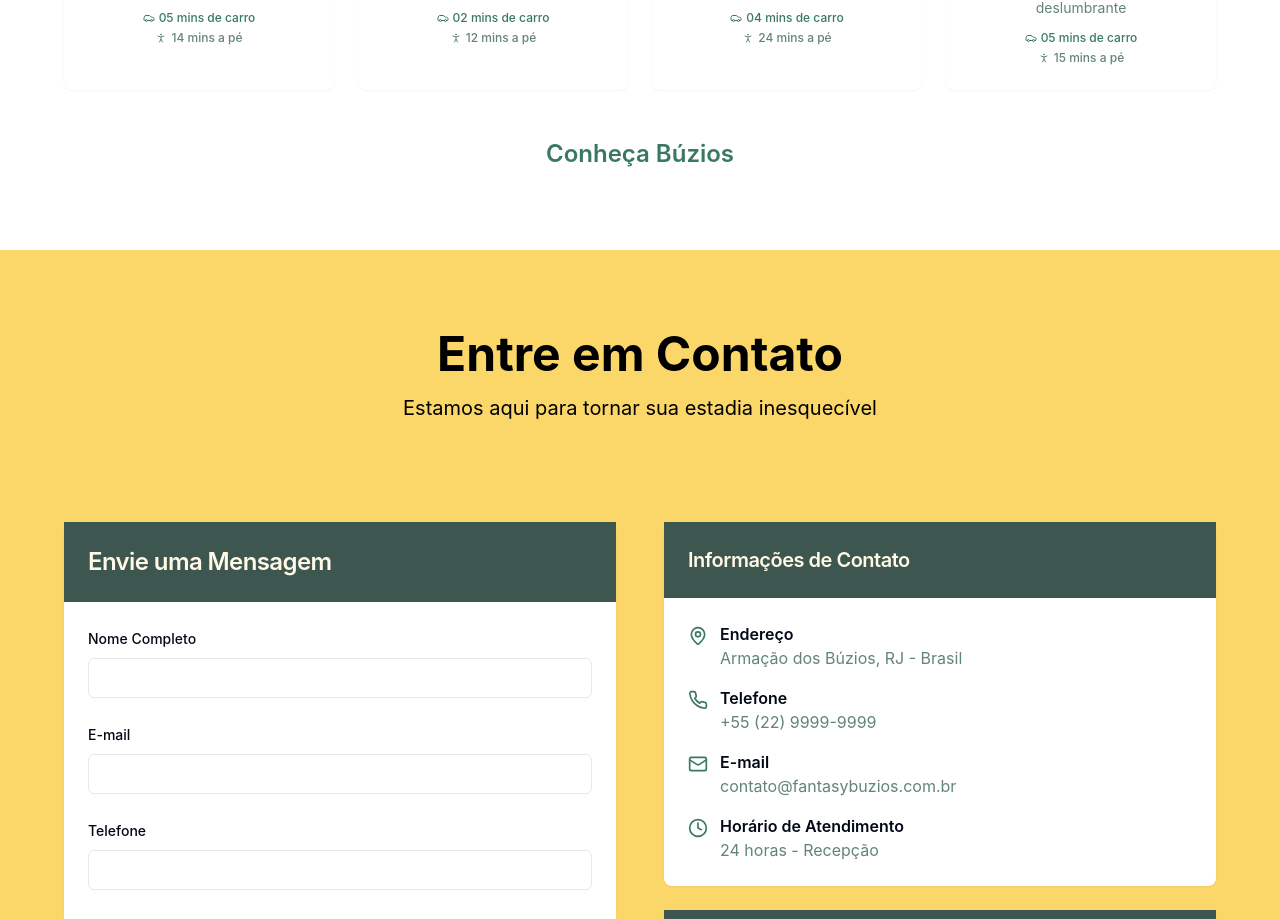
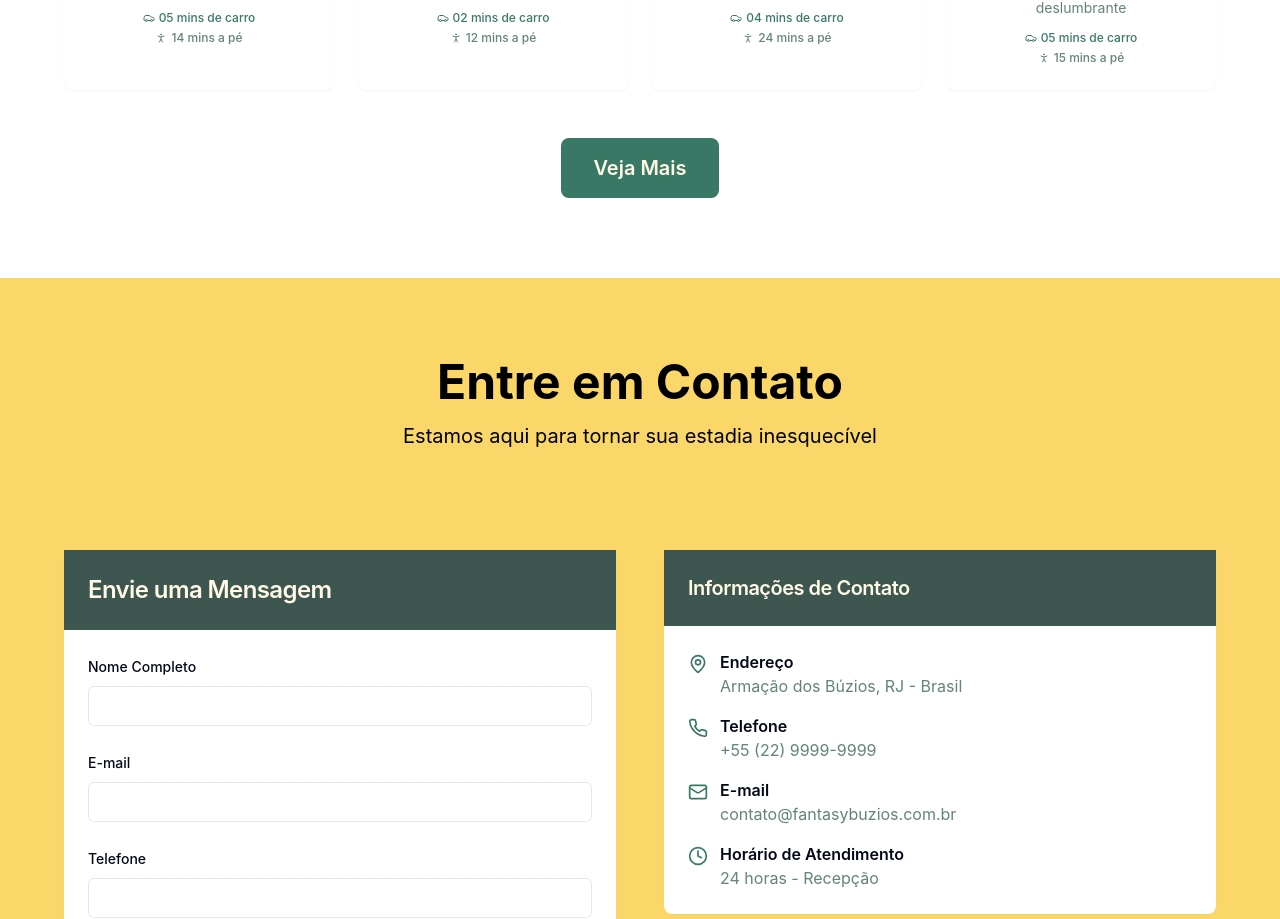
Before and after one commit to Breno79/fantasybuzios, a React (Vite) app: page / in a window 1280 px wide. Shown: the part 3592-4511 px from the top of the page. Built offline with nearby package versions, Linux system fonts and the light colour scheme.

Commit message:
Update button style and text
Update button to be larger with a green background and white text. Change button text from "Conheça Búzios" to "Veja Mais".

```diff
--- a/src/components/CidadeSection.tsx
+++ b/src/components/CidadeSection.tsx
@@ -38,7 +38,7 @@ const translations = {
         walkDistance: '15 mins a pé'
       }
     },
-    exploreMore: 'Conheça Búzios'
+    exploreMore: 'Veja Mais'
   },
   en: {
     title: 'Discover Búzios',
@@ -71,7 +71,7 @@ const translations = {
         walkDistance: '15 mins walk'
       }
     },
-    exploreMore: 'Discover Búzios'
+    exploreMore: 'Veja Mais'
   },
   es: {
     title: 'Descubre Búzios',
@@ -104,7 +104,7 @@ const translations = {
         walkDistance: '15 mins caminando'
       }
     },
-    exploreMore: 'Conoce Búzios'
+    exploreMore: 'Veja Mais'
   }
 };
 interface CidadeSectionProps {
@@ -194,7 +194,7 @@ export const CidadeSection = ({
           <div className="text-center">
             <button
               onClick={() => setIsModalOpen(true)}
-              className="text-2xl font-semibold text-primary hover:text-primary/80 transition-elegant cursor-pointer border-none bg-transparent"
+              className="px-8 py-4 text-xl font-semibold bg-primary text-primary-foreground hover:bg-primary/90 transition-elegant cursor-pointer border-none rounded-lg"
             >
               {t.exploreMore}
             </button>
```
